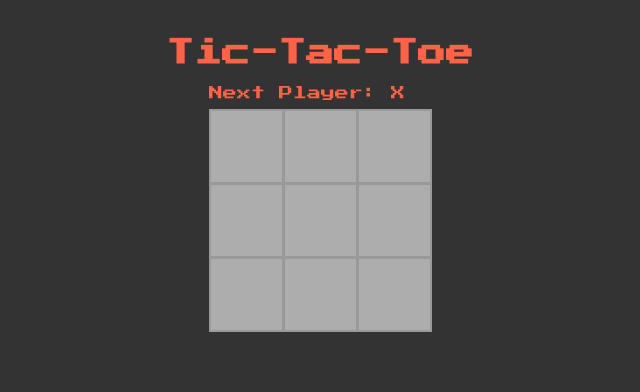
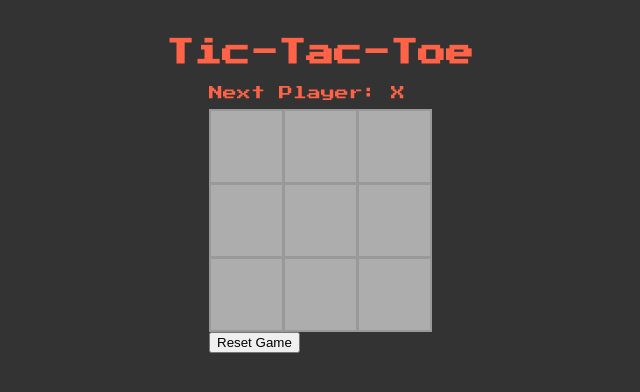
Before and after one commit to noelabellera/react-tic-tac-toe, a React (Create React App) app: page / in a window 1280 px wide. Shown: the top 392 px of the page, without its empty margins (320-960 px from the left). Built offline with nearby package versions, Linux system fonts and the light colour scheme; the HTML template or start-up script is replaced by a standard one.

Commit message:
add Reset Button

```diff
--- a/src/App.js
+++ b/src/App.js
@@ -1,5 +1,6 @@
 import React, { Component } from 'react';
 import Board from './components/Board';
+import Button from './components/Button';
 
 
 class App extends Component {
@@ -39,6 +40,7 @@
         <h1>Tic-Tac-Toe</h1>
         <div className="game-board">
           <Board calculateWinner={this.calculateWinner} />
+          <Button />
         </div>
         <div className="game-info">
           <div>{/* status */}</div>
--- /dev/null
+++ b/src/components/Button.jsx
@@ -0,0 +1,12 @@
+import React from 'react';
+
+
+const Button = (props) => {
+    return(
+        <div className="Button">
+            <button>Reset Game</button>
+        </div>
+    )
+}
+
+export default Button;
```
